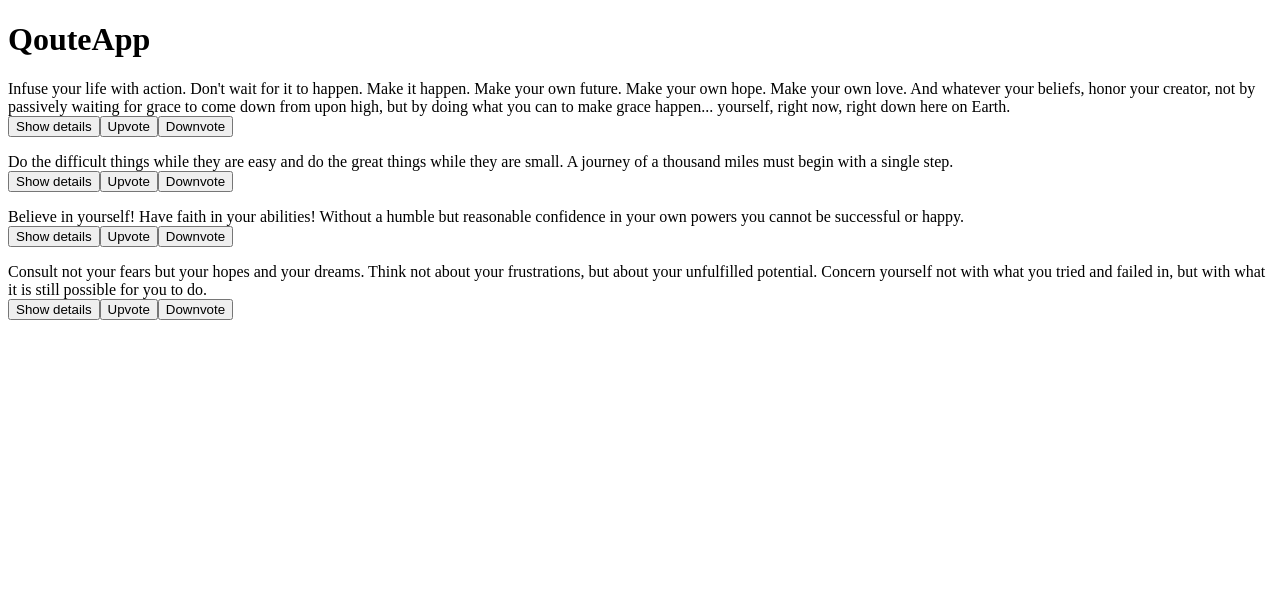
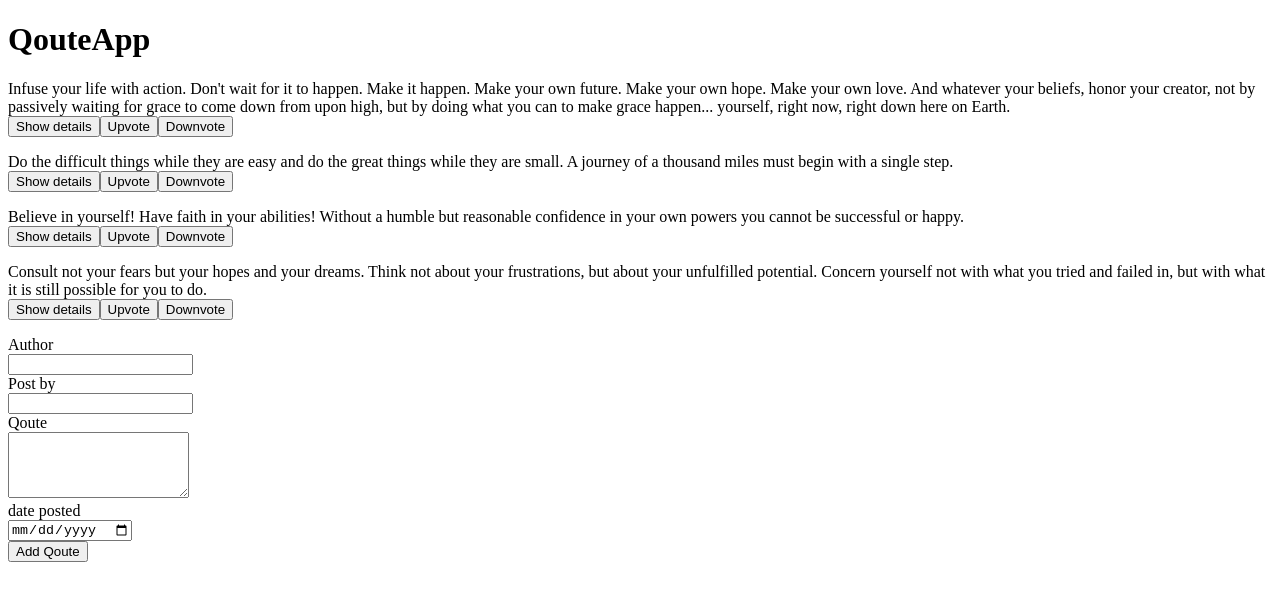
Before and after one commit to kLeitich/QuoteApp, an Angular app: page / in a window 1280 px wide. Shown: the top 600 px of the page. Built offline with nearby package versions, Linux system fonts and the light colour scheme.

Commit message:
addding inouts to form component

```diff
--- a/src/app/app.module.ts
+++ b/src/app/app.module.ts
@@ -1,5 +1,6 @@
 import { NgModule } from '@angular/core';
 import { BrowserModule } from '@angular/platform-browser';
+import { FormsModule } from '@angular/forms';
 
 import { AppRoutingModule } from './app-routing.module';
 import { AppComponent } from './app.component';
@@ -16,7 +17,9 @@ import { QouteFormComponent } from './qoute-form/qoute-form.component';
   ],
   imports: [
     BrowserModule,
-    AppRoutingModule
+    AppRoutingModule,
+    FormsModule,
+
   ],
   providers: [],
   bootstrap: [AppComponent]
--- a/src/app/qoute-form/qoute-form.component.html
+++ b/src/app/qoute-form/qoute-form.component.html
@@ -1 +1,33 @@
-<p>qoute-form works!</p>
+<form #qouteForm='ngForm'>
+    <div class="form-group">
+
+        <label for="author">Author</label> <br>
+        <input type="text" required class="form-control" id="author" [(ngModel)]="newQuote.author" name="author" #author='ngModel'>
+        <div [hidden]="author.valid || author.pristine" class="alert alert-danger">
+            <p>Author field is required</p>
+        </div>
+    </div>
+    <div class="form-group">
+
+        <label for="postBy">Post by</label> <br>
+        <input type="text" required class="form-control" id="postBy" [(ngModel)]="newQuote.postBy" name="postBy" #postBy='ngModel'>
+        <div [hidden]="postBy.valid || postBy.pristine" class="alert alert-danger">
+            <p>Post by field is required</p>
+        </div>
+    </div>
+    <div class="form-group">
+
+        <label for="Qoute">Qoute</label><br>
+        <textarea class="form-control" id="qoute" rows="4" required [(ngModel)]="newQuote.description" name="qoute" #qoute='ngModel'></textarea>
+        <div [hidden]="qoute.valid || qoute.pristine" class="alert alert-danger">
+            <p>Qoute field is required</p>
+        </div>
+
+    </div>
+    <div class="form-group">
+        <label for="complete">date posted</label><br>
+        <input type='date' id="complete" required>
+
+    </div>
+    <button type="submit" class="btn btn-success">Add Qoute</button>
+</form>
--- a/src/app/qoute-form/qoute-form.component.ts
+++ b/src/app/qoute-form/qoute-form.component.ts
@@ -1,4 +1,5 @@
 import { Component, OnInit } from '@angular/core';
+import { Quote } from '../quote';
 
 @Component({
   selector: 'app-qoute-form',
@@ -6,7 +7,7 @@ import { Component, OnInit } from '@angular/core';
   styleUrls: ['./qoute-form.component.css']
 })
 export class QouteFormComponent implements OnInit {
-
+  newQuote= new Quote("","","");
   constructor() { }
 
   ngOnInit(): void {
--- a/src/app/qoute/qoute.component.html
+++ b/src/app/qoute/qoute.component.html
@@ -8,3 +8,6 @@
     <app-qoute-details *ngIf="qoute.showDescription" [quote]="qoute"></app-qoute-details>
     </p>
   </div>
+  <div>
+    <app-qoute-form></app-qoute-form>
+  </div>
```
